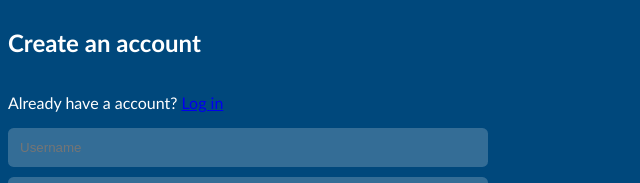
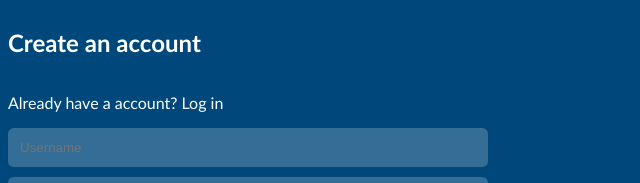
Before and after one commit to RanySanto/React, a React (Vite) app in the folder login/: page / in a window 1280 px wide. Shown: the top 183 px of the page, without its empty margins (0-640 px from the left). Built offline with nearby package versions, Linux system fonts and the light colour scheme.

Commit message:
Update Register.jsx

```diff
--- a/login/components/Register.jsx
+++ b/login/components/Register.jsx
@@ -6,7 +6,7 @@ export default function Regiser(props) {
         <section>
             <form action={props.handleSubmit}>
                 <h1>Create an account</h1>
-                <p>Already have a account? <a href="#">Log in</a></p>
+                <p>Already have a account? <a onClick={props.return}>Log in</a></p>
                 <input id="username" type="username" name="username" placeholder="Username"/>
                 <input id="email" type="email" name="email" placeholder="Email"/>
                 <input id="password" type="password" name="password"  placeholder="Password"/>
```
